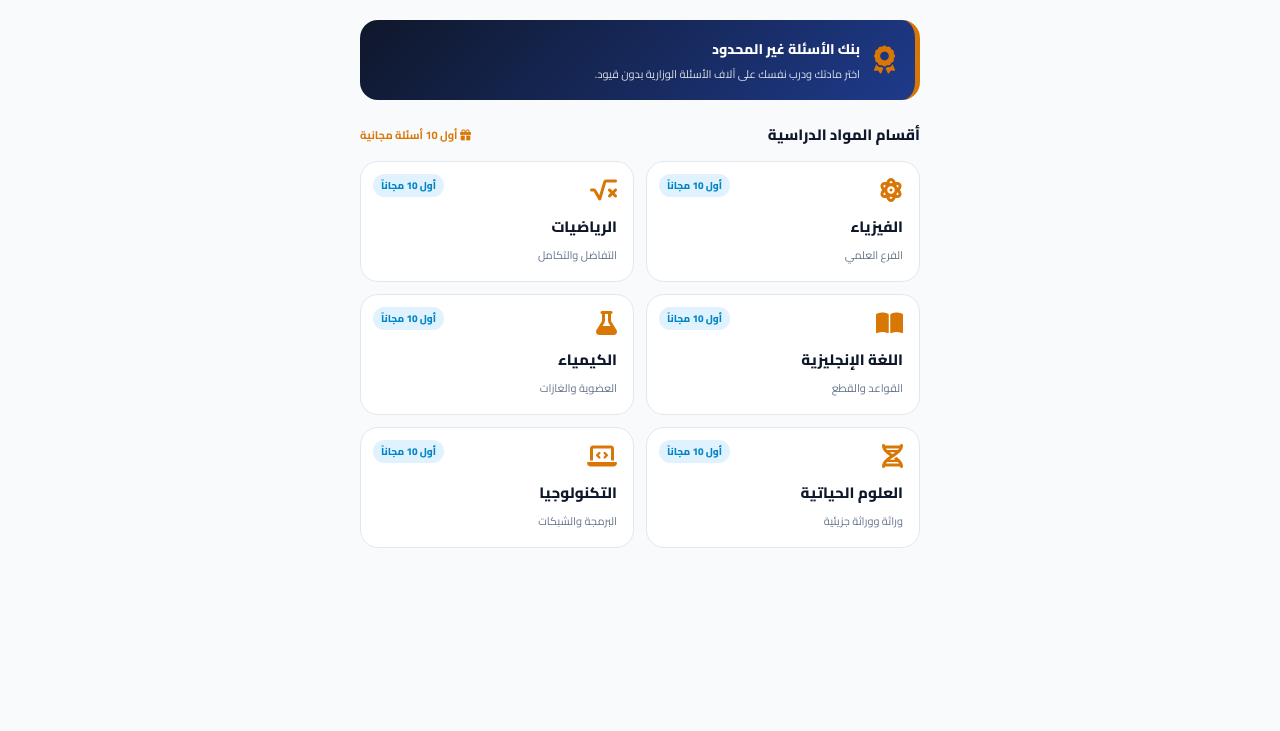
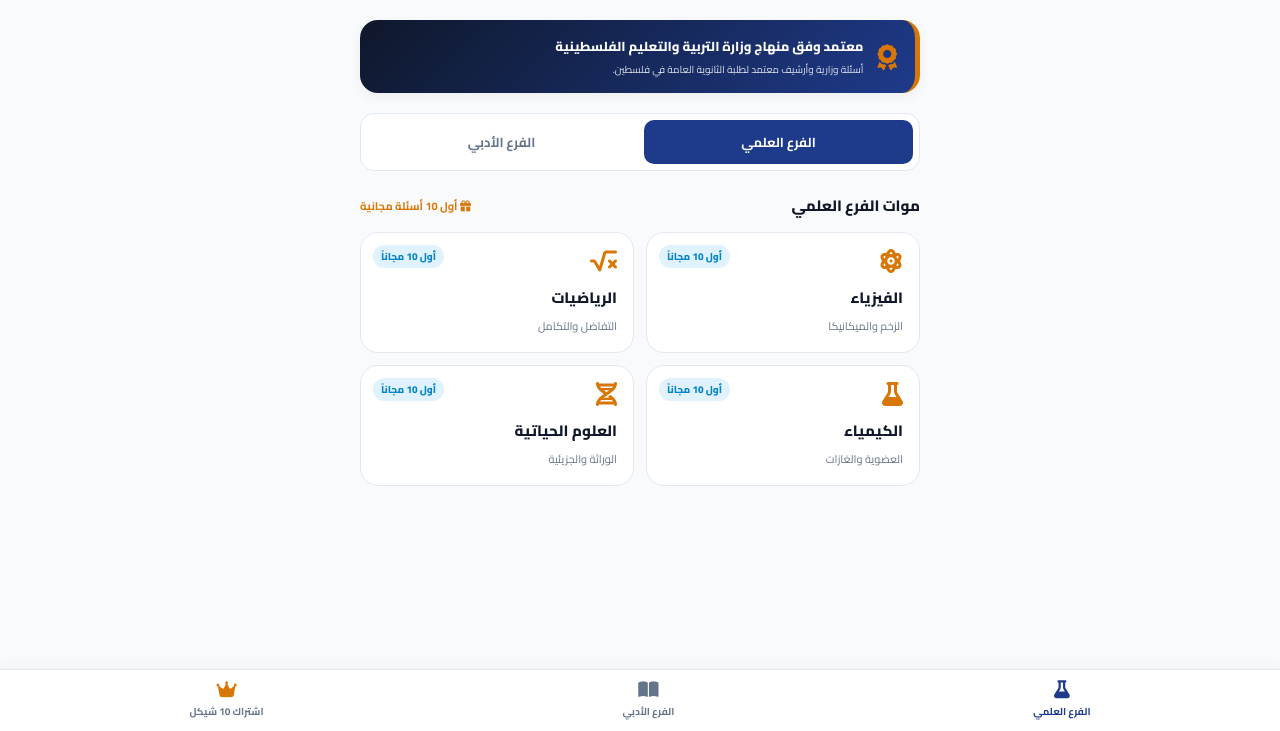
Before and after one commit to Hassanmohra/tawjihi-gaza, a plain HTML site: page index.html in a window 1280 px wide. Shown: the part 69-800 px from the top of the page. Drawn offline with Linux system fonts and the light colour scheme.

Commit message:
Update index.html

```diff
--- a/index.html
+++ b/index.html
@@ -3,7 +3,7 @@
 <head>
   <meta charset="UTF-8">
   <meta name="viewport" content="width=device-width, initial-scale=1.0">
-  <title>توجيهي بلس - فلسطين | الأرشيف الشامل</title>
+  <title>توجيهي بلس - فلسطين</title>
   <link href="https://fonts.googleapis.com/css2?family=Cairo:wght@400;600;700;800;900&display=swap" rel="stylesheet">
   <link rel="stylesheet" href="https://cdnjs.cloudflare.com/ajax/libs/font-awesome/6.4.0/css/all.min.css">
   <link rel="manifest" href="manifest.json">
@@ -27,19 +27,29 @@
     }
     * { box-sizing: border-box; margin: 0; padding: 0; font-family: 'Cairo', sans-serif; transition: background 0.3s, color 0.3s; }
     body { background-color: var(--bg); color: var(--text); padding-bottom: 95px; min-height: 100vh; }
+
     header { background: var(--card-bg); padding: 14px 20px; display: flex; justify-content: space-between; align-items: center; border-bottom: 2px solid var(--border); position: sticky; top: 0; z-index: 100; }
     .logo-area { display: flex; align-items: center; gap: 10px; }
     .logo-icon { width: 38px; height: 38px; background: linear-gradient(135deg, var(--primary), var(--gold)); border-radius: 10px; display: flex; align-items: center; justify-content: center; color: white; font-size: 18px; }
     .logo-text h1 { font-size: 17px; font-weight: 800; color: var(--primary); line-height: 1.2; }
     .dark-mode .logo-text h1 { color: #60a5fa; }
     .logo-text span { font-size: 10px; color: var(--gold); font-weight: 700; display: block; }
+
     .header-actions { display: flex; gap: 8px; align-items: center; }
     .icon-btn { background: var(--bg); border: 1px solid var(--border); width: 38px; height: 38px; border-radius: 50%; display: flex; align-items: center; justify-content: center; cursor: pointer; color: var(--text); font-size: 15px; }
+
     .container { max-width: 600px; margin: 0 auto; padding: 20px; }
-    .moe-banner { background: linear-gradient(135deg, #0f172a, #1e3a8a); color: white; padding: 16px 20px; border-radius: var(--radius); margin-bottom: 20px; display: flex; align-items: center; gap: 14px; border-right: 5px solid var(--gold); }
-    .moe-banner i { font-size: 28px; color: var(--gold); }
-    .moe-banner h3 { font-size: 14px; font-weight: 800; margin-bottom: 2px; }
-    .moe-banner p { font-size: 11px; opacity: 0.85; }
+
+    /* شريط اعتماد الوزارة */
+    .moe-banner { background: linear-gradient(135deg, #0f172a, #1e3a8a); color: white; padding: 14px 18px; border-radius: var(--radius); margin-bottom: 20px; display: flex; align-items: center; gap: 14px; border-right: 5px solid var(--gold); box-shadow: 0 4px 12px rgba(0,0,0,0.05); }
+    .moe-banner i { font-size: 26px; color: var(--gold); }
+    .moe-banner h3 { font-size: 13px; font-weight: 800; margin-bottom: 2px; }
+    .moe-banner p { font-size: 10px; opacity: 0.85; }
+
+    .tabs { display: flex; gap: 8px; margin-bottom: 20px; background: var(--card-bg); padding: 6px; border: 1px solid var(--border); border-radius: 14px; }
+    .tab { flex: 1; padding: 10px; text-align: center; border-radius: 10px; cursor: pointer; font-weight: 700; font-size: 13px; color: var(--text-muted); border: none; background: transparent; }
+    .tab.active { background: var(--primary); color: white; }
+
     .section-title { font-size: 15px; font-weight: 800; margin-bottom: 12px; display: flex; justify-content: space-between; align-items: center; }
     .grid { display: grid; grid-template-columns: repeat(2, 1fr); gap: 12px; margin-bottom: 24px; }
     .card { background: var(--card-bg); border: 1px solid var(--border); border-radius: var(--radius); padding: 16px; cursor: pointer; position: relative; }
@@ -48,6 +58,14 @@
     .card h3 { font-size: 15px; font-weight: 800; margin-bottom: 4px; }
     .card p { font-size: 11px; color: var(--text-muted); }
     .free-badge { position: absolute; top: 12px; left: 12px; background: #e0f2fe; color: #0284c7; font-size: 10px; padding: 2px 8px; border-radius: 20px; font-weight: 800; }
+
+    /* شريط التنقل السفلي */
+    .nav-bar { position: fixed; bottom: 0; left: 0; right: 0; background: var(--card-bg); border-top: 1px solid var(--border); display: flex; justify-content: space-around; padding: 10px; z-index: 99; box-shadow: 0 -4px 15px rgba(0,0,0,0.03); }
+    .nav-item { display: flex; flex-direction: column; align-items: center; gap: 4px; font-size: 10px; color: var(--text-muted); cursor: pointer; background: none; border: none; font-weight: 700; }
+    .nav-item.active { color: var(--primary); }
+    .nav-item i { font-size: 18px; }
+
+    /* نوافذ منبثقة */
     .modal { display: none; position: fixed; inset: 0; background: rgba(0,0,0,0.7); backdrop-filter: blur(5px); z-index: 1000; align-items: center; justify-content: center; padding: 16px; }
     .modal-content { background: var(--card-bg); width: 100%; max-width: 500px; border-radius: var(--radius); padding: 24px; max-height: 90vh; overflow-y: auto; position: relative; border: 1px solid var(--border); }
     .close-modal { position: absolute; top: 16px; left: 16px; font-size: 20px; cursor: pointer; color: var(--text-muted); }
@@ -59,6 +77,7 @@
     .option.correct { background: #d1fae5; border-color: #059669; color: #065f46; font-weight: 800; }
     .option.wrong { background: #fee2e2; border-color: #dc2626; color: #991b1b; }
     .explanation { background: var(--bg); border-right: 4px solid var(--gold); padding: 12px; border-radius: 8px; font-size: 12px; margin-bottom: 16px; display: none; line-height: 1.6; }
+
     .sub-modal { display: none; position: fixed; inset: 0; background: rgba(0,0,0,0.75); backdrop-filter: blur(5px); z-index: 2000; align-items: center; justify-content: center; padding: 20px; }
     .sub-card { background: var(--card-bg); width: 100%; max-width: 400px; padding: 24px; border-radius: var(--radius); text-align: center; border: 1px solid var(--border); }
     .sub-card h3 { margin-bottom: 8px; font-size: 18px; color: var(--primary); font-weight: 800; }
@@ -75,7 +94,7 @@
       <div class="logo-icon"><i class="fa-solid fa-graduation-cap"></i></div>
       <div class="logo-text">
         <h1>توجيهي بلس</h1>
-        <span>جميع مواد المنهاج الفلسطيني</span>
+        <span>معتمد من وزارة التربية والتعليم</span>
       </div>
     </div>
     <div class="header-actions">
@@ -85,40 +104,40 @@
   </header>
 
   <div class="container">
+    <!-- شريط اعتماد وزارة التربية والتعليم البارز -->
     <div class="moe-banner">
       <i class="fa-solid fa-award"></i>
       <div>
-        <h3>بنك الأسئلة غير المحدود</h3>
-        <p>اختر مادتك ودرب نفسك على آلاف الأسئلة الوزارية بدون قيود.</p>
+        <h3>معتمد وفق منهاج وزارة التربية والتعليم الفلسطينية</h3>
+        <p>أسئلة وزارية وأرشيف معتمد لطلبة الثانوية العامة في فلسطين.</p>
       </div>
     </div>
 
+    <div class="tabs">
+      <button class="tab active" onclick="switchTab('scientific')">الفرع العلمي</button>
+      <button class="tab" onclick="switchTab('literary')">الفرع الأدبي</button>
+    </div>
+
+    <!-- مواد الفرع العلمي -->
+    <div id="scientific-section">
       <div class="section-title">
-      <span>أقسام المواد الدراسية</span>
+        <span>موات الفرع العلمي</span>
         <span style="font-size:11px; color: var(--gold); font-weight:700;"><i class="fa-solid fa-gift"></i> أول 10 أسئلة مجانية</span>
       </div>
-
-    <!-- شبكة المواد (يمكنك إضافة أي عدد تريده من المواد هنا) -->
       <div class="grid">
-      <div class="card" onclick="loadSubject('physics', 'الفيزياء')">
+        <div class="card" onclick="loadSubject('physics', 'الفيزياء (علمي)')">
           <span class="free-badge">أول 10 مجاناً</span>
           <i class="fa-solid fa-atom"></i>
           <h3>الفيزياء</h3>
-        <p>الفرع العلمي</p>
+          <p>الزخم والميكانيكا</p>
         </div>
-      <div class="card" onclick="loadSubject('math', 'الرياضيات')">
+        <div class="card" onclick="loadSubject('math_sci', 'الرياضيات (علمي)')">
           <span class="free-badge">أول 10 مجاناً</span>
           <i class="fa-solid fa-square-root-variable"></i>
           <h3>الرياضيات</h3>
           <p>التفاضل والتكامل</p>
         </div>
-      <div class="card" onclick="loadSubject('english', 'اللغة الإنجليزية')">
-        <span class="free-badge">أول 10 مجاناً</span>
-        <i class="fa-solid fa-book-open"></i>
-        <h3>اللغة الإنجليزية</h3>
-        <p>القواعد والقطع</p>
-      </div>
-      <div class="card" onclick="loadSubject('chemistry', 'الكيمياء')">
+        <div class="card" onclick="loadSubject('chemistry', 'الكيمياء (علمي)')">
           <span class="free-badge">أول 10 مجاناً</span>
           <i class="fa-solid fa-flask"></i>
           <h3>الكيمياء</h3>
@@ -128,18 +147,35 @@
           <span class="free-badge">أول 10 مجاناً</span>
           <i class="fa-solid fa-dna"></i>
           <h3>العلوم الحياتية</h3>
-        <p>وراثة ووراثة جزيئية</p>
-      </div>
-      <div class="card" onclick="loadSubject('technology', 'التكنولوجيا')">
-        <span class="free-badge">أول 10 مجاناً</span>
-        <i class="fa-solid fa-laptop-code"></i>
-        <h3>التكنولوجيا</h3>
-        <p>البرمجة والشبكات</p>
+          <p>الوراثة والجزيئية</p>
         </div>
       </div>
     </div>
 
-  <!-- نافذة الاختبار الديناميكية -->
+    <!-- مواد الفرع الأدبي -->
+    <div id="literary-section" style="display: none;">
+      <div class="section-title">
+        <span>مواد الفرع الأدبي</span>
+        <span style="font-size:11px; color: var(--gold); font-weight:700;"><i class="fa-solid fa-gift"></i> أول 10 أسئلة مجانية</span>
+      </div>
+      <div class="grid">
+        <div class="card" onclick="loadSubject('arabic', 'اللغة العربية (تخصص)')">
+          <span class="free-badge">أول 10 مجاناً</span>
+          <i class="fa-solid fa-book"></i>
+          <h3>العربية تخصص</h3>
+          <p>البلاغة والنقد</p>
+        </div>
+        <div class="card" onclick="loadSubject('history', 'الدراسات التاريخية')">
+          <span class="free-badge">أول 10 مجاناً</span>
+          <i class="fa-solid fa-landmark"></i>
+          <h3>التاريخ</h3>
+          <p>التاريخ الحديث والمعاصر</p>
+        </div>
+      </div>
+    </div>
+  </div>
+
+  <!-- نافذة الاختبار -->
   <div class="modal" id="examModal">
     <div class="modal-content">
       <span class="close-modal" onclick="closeModal('examModal')">&times;</span>
@@ -148,7 +184,7 @@
       <div class="question-box">
         <div class="question-title" id="qText">جاري تحميل الأسئلة...</div>
         <div class="options" id="qOptions"></div>
-        <div class="explanation" id="qExp"><strong>الشرح الوزاري:</strong> <br><span id="qExpText"></span></div>
+        <div class="explanation" id="qExp"><strong>الشرح الوزاري المعتمد:</strong> <br><span id="qExpText"></span></div>
       </div>
       <button class="btn-primary" id="nextBtn" onclick="nextQuestion()" style="display:none;">السؤال التالي</button>
     </div>
@@ -165,6 +201,13 @@
     </div>
   </div>
 
+  <!-- الشريط السفلي للاستخدام السريع -->
+  <nav class="nav-bar">
+    <button class="nav-item active" onclick="switchTab('scientific')"><i class="fa-solid fa-flask"></i> الفرع العلمي</button>
+    <button class="nav-item" onclick="switchTab('literary')"><i class="fa-solid fa-book-open"></i> الفرع الأدبي</button>
+    <button class="nav-item" onclick="openSubModal()"><i class="fa-solid fa-crown" style="color:var(--gold);"></i> اشتراك 10 شيكل</button>
+  </nav>
+
   <script>
     let isSubscribed = localStorage.getItem('tawjihi_sub') === 'true';
     let currentQuestions = [];
@@ -175,6 +218,19 @@
       document.body.classList.toggle('dark-mode');
       const icon = document.getElementById('dark-icon');
       icon.className = document.body.classList.contains('dark-mode') ? 'fa-solid fa-sun' : 'fa-solid fa-moon';
+    }
+
+    function switchTab(branch) {
+      document.querySelectorAll('.tab').forEach(t => t.classList.remove('active'));
+      document.querySelectorAll('.nav-item').forEach(n => n.classList.remove('active'));
+
+      if(branch === 'scientific') {
+        document.getElementById('scientific-section').style.display = 'block';
+        document.getElementById('literary-section').style.display = 'none';
+      } else {
+        document.getElementById('scientific-section').style.display = 'none';
+        document.getElementById('literary-section').style.display = 'block';
+      }
     }
 
     function openSubModal() { document.getElementById('subModal').style.display = 'flex'; }
@@ -193,25 +249,24 @@
       }
     }
 
-    // دالة سحب الأسئلة ديناميكياً من مجلد الـ data
     async function loadSubject(fileName, subjectName) {
       currentSubjectName = subjectName;
       currentQIndex = 0;
-      document.getElementById('examModalTitle').innerText = `بنك أسئلة: ${subjectName}`;
+      document.getElementById('examModalTitle').innerText = `بنك أسئلة الوزارة: ${subjectName}`;
       document.getElementById('examModal').style.display = 'flex';
-      document.getElementById('qText').innerText = "جاري تحميل الأسئلة...";
+      document.getElementById('qText').innerText = "جاري تحميل الأسئلة الوزارية...";
 
       try {
         const response = await fetch(`data/${fileName}.json`);
-        if (!response.ok) throw new Error("الملف غير موجود");
+        if (!response.ok) throw new Error("ملف غير موجود");
         const data = await response.json();
         currentQuestions = data.questions;
         renderQuestion();
       } catch (error) {
-        // في حال لم تقم بإنشاء ملف الـ JSON بعد، نعرض أسئلة افتراضية للتجربة
+        // أسئلة افتراضية معتمدة للتجربة الفورية
         currentQuestions = [
-          { q: `سؤال تجريبي أول في ${subjectName}`, options: ["خيار أ", "خيار ب", "خيار ج", "خيار د"], correct: 0, exp: "شرح تجريبي مبسط." },
-          { q: `سؤال تجريبي ثانٍ في ${subjectName}`, options: ["خيار أ", "خيار ب", "خيار ج", "خيار د"], correct: 1, exp: "شرح تجريبي مبسط." }
+          { q: `[وزاري] سؤال معتمد أول في مادة ${subjectName}`, options: ["خيار أ", "خيار ب", "خيار ج", "خيار د"], correct: 0, exp: "الشرح الوزاري النموذجي خطوة بخطوة." },
+          { q: `[وزاري] سؤال معتمد ثانٍ في مادة ${subjectName}`, options: ["خيار أ", "خيار ب", "خيار ج", "خيار د"], correct: 1, exp: "الشرح الوزاري النموذجي خطوة بخطوة." }
         ];
         renderQuestion();
       }
@@ -226,7 +281,7 @@
 
       if (currentQIndex >= currentQuestions.length) {
         document.getElementById('qCounter').innerText = "نهاية الاختبار";
-        document.getElementById('qText').innerText = "أحسنت! أتممت كافة الأسئلة المتوفرة لهذه المادة 🎉";
+        document.getElementById('qText').innerText = "أحسنت! أتممت كافة الأسئلة المتوفرة لهذا القسم 🎉";
         document.getElementById('qOptions').innerHTML = '';
         document.getElementById('qExp').style.display = 'none';
         document.getElementById('nextBtn').style.display = 'none';
```
Lines whose indentation alone changed are shown as unchanged.
